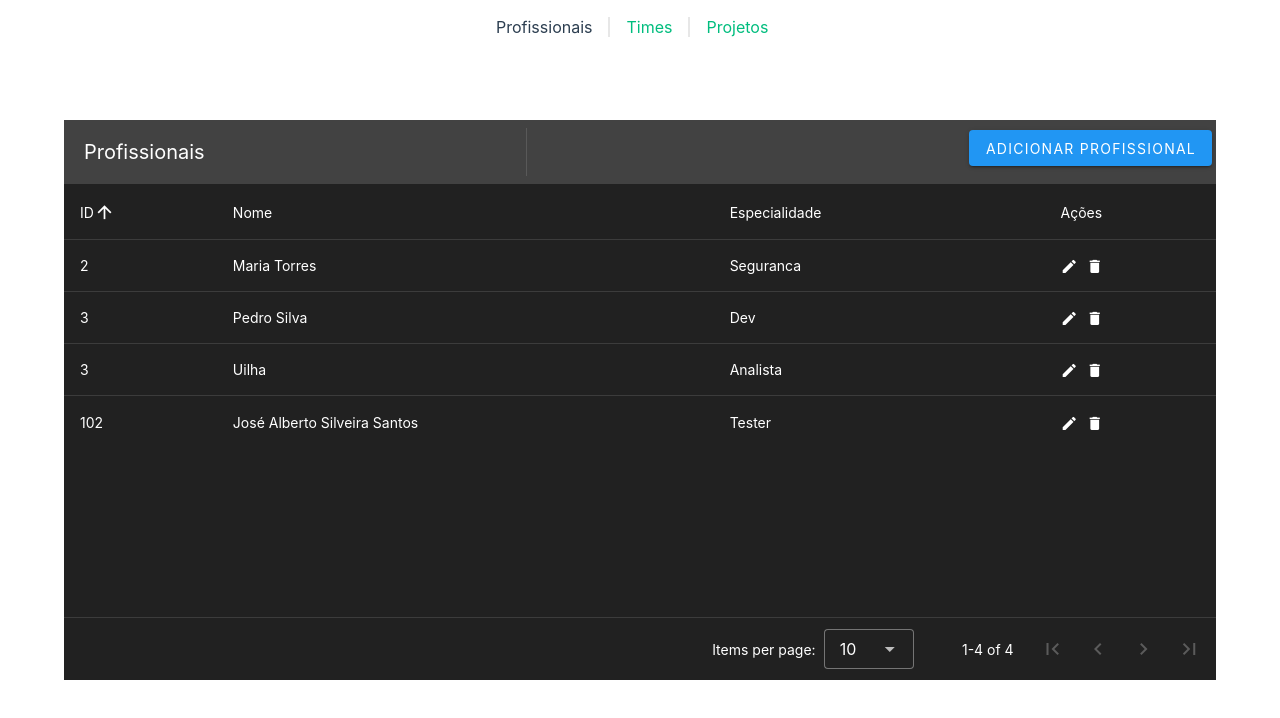
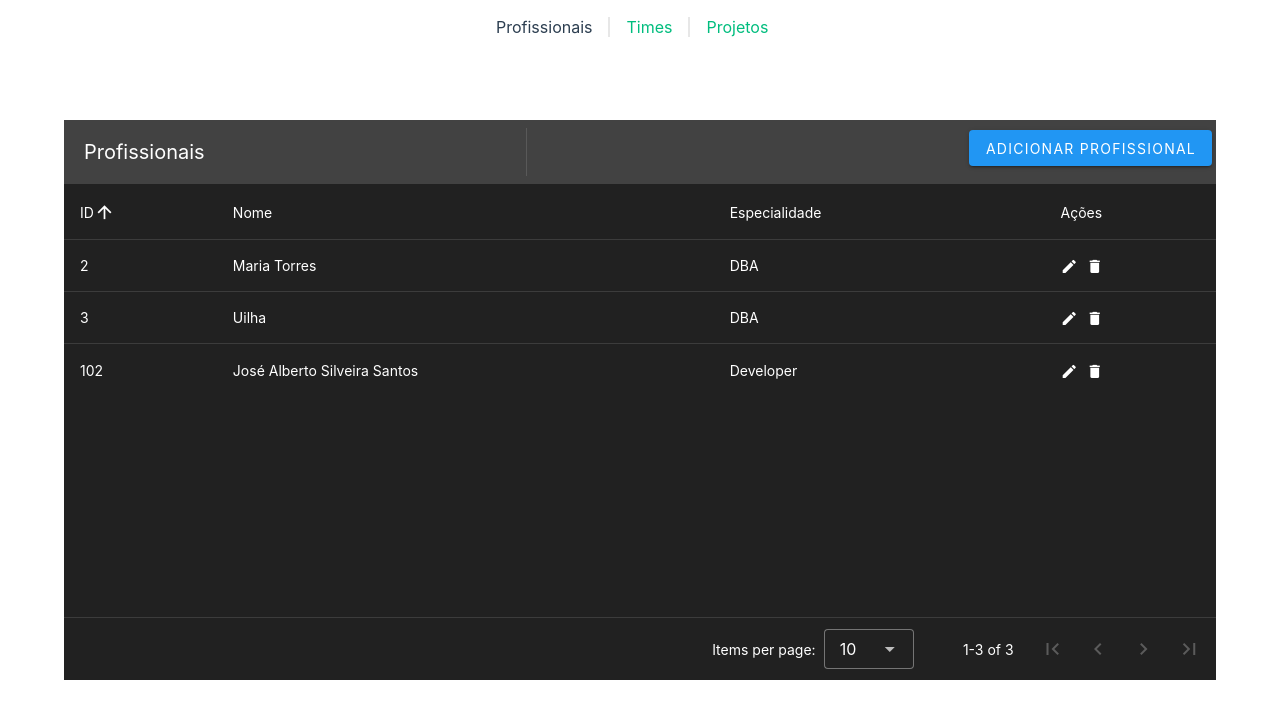
Before and after one commit to aminmismail/ES2_Front, a Vue app: page /profissionais in a window 1280 px wide. Shown: the top 718 px of the page. Built offline with nearby package versions, Linux system fonts and the light colour scheme; data requests are answered from the project's data file.

Commit message:
Finalizando TelaProfissionais

```diff
--- a/db/db.json
+++ b/db/db.json
@@ -9,19 +9,19 @@
       "raça": "Caucasiana",
       "especialidade": {
         "id": 1,
-        "descricao": "Seguranca"
+        "descricao": "DBA"
       }
     },
     {
       "id": "3",
-      "nome": "Pedro Silva",
-      "endereço": "Rua São Paulo, 200",
-      "genero": "M",
-      "dataNasc": "10/10/2001",
-      "raça": "Parda",
+      "nome": "Uilha",
+      "endereço": "Rua caralhos",
+      "genero": "Bixa",
+      "dataNasc": "16/12/6666",
+      "raça": "Abominavel",
       "especialidade": {
-        "id": 2,
-        "descricao": "Dev"
+        "id": "",
+        "descricao": "DBA"
       }
     },
     {
@@ -33,19 +33,7 @@
       "raça": "Branco",
       "especialidade": {
         "id": 3,
-        "descricao": "Tester"
-      }
-    },
-    {
-      "id": "3",
-      "nome": "Uilha",
-      "endereço": "Rua caralhos",
-      "genero": "Bixa",
-      "dataNasc": "16/12/6666",
-      "raça": "Abominavel",
-      "especialidade": {
-        "id": "",
-        "descricao": "Analista"
+        "descricao": "Developer"
       }
     }
   ],
--- a/src/views/Profissionais.vue
+++ b/src/views/Profissionais.vue
@@ -283,16 +283,10 @@
       async putProfissionais(item){
         const id = item.id
 
-        especialidade_id = item.especialidade.id
-
-        delete item['especialidade']
-
-        Object.assign(item, {})
-
         const dataJson = JSON.stringify(item);
 
         const req = await fetch(`http://localhost:3000/profissional/${id}`, {
-          method: "PATCH",
+          method: "PUT",
           headers: {"Content-Type": "application/json"},
           body: dataJson
         });
@@ -315,7 +309,8 @@
       async postProfissionais(item){
 
         console.log(item)
-        item.especialidade = 1;
+        item.especialidade = 2;
+        item.id = 50;
         console.log(item)
 
         const dataJson = JSON.stringify(item);
```
